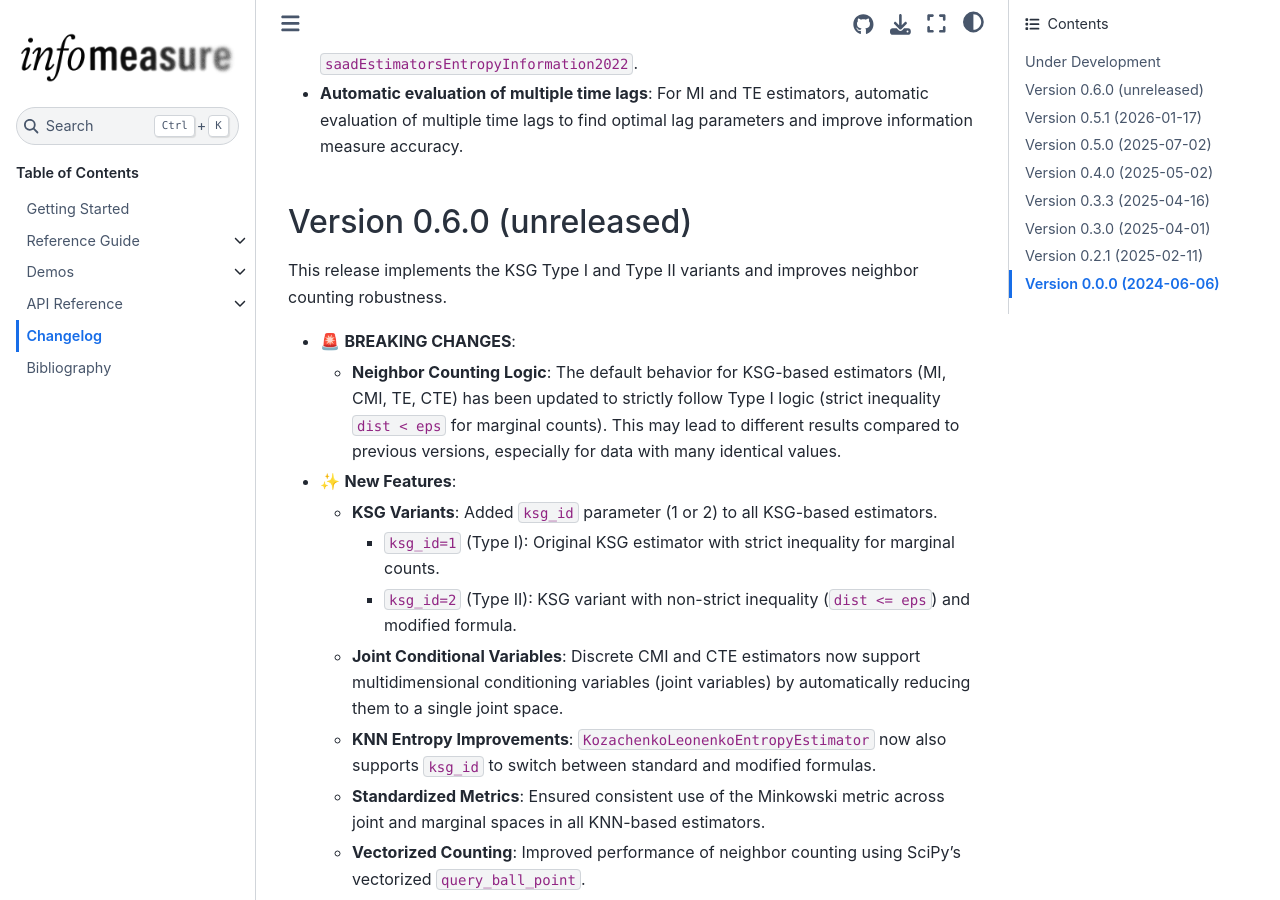
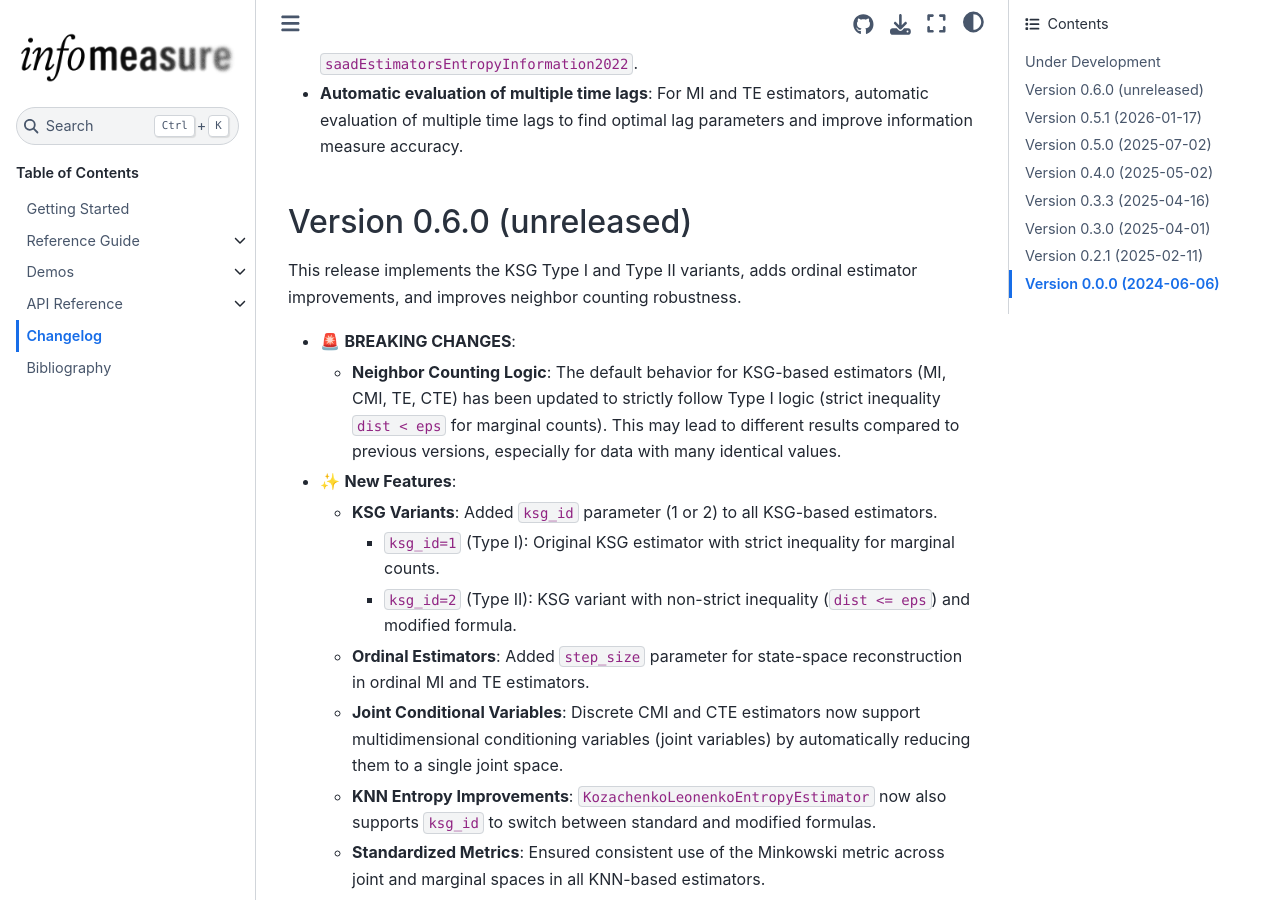
Before and after one commit to cbueth/infomeasure, a Sphinx documentation site: the page built from docs/changelog.md, in a window 1280 px wide and 900 px high, scrolled down 1314 px. Built offline with Sphinx 7.4.7 and the Sphinx Book theme 1.1.4, drawn with Linux system fonts in a browser that asks for light colours; pages that are not in the unit, such as notebooks, are missing from menus; cross-references to code outside the pages are shown as plain code.

Commit message:
release: prepare `v0.6.0-rc1` with KSG and ordinal estimator updates
Signed-off-by: Carlson Büth <commit@cbueth.de>

```diff
--- a/docs/changelog.md
+++ b/docs/changelog.md
@@ -30,7 +30,7 @@
 
 ## Version 0.6.0 (unreleased)
 
-This release implements the KSG Type I and Type II variants and improves neighbor counting robustness.
+This release implements the KSG Type I and Type II variants, adds ordinal estimator improvements, and improves neighbor counting robustness.
 
 - 🚨 **BREAKING CHANGES**:
 
@@ -41,6 +41,7 @@ This release implements the KSG Type I and Type II variants and improves neighbo
   - **KSG Variants**: Added `ksg_id` parameter (1 or 2) to all KSG-based estimators.
     - `ksg_id=1` (Type I): Original KSG estimator with strict inequality for marginal counts.
     - `ksg_id=2` (Type II): KSG variant with non-strict inequality (`dist <= eps`) and modified formula.
+  - **Ordinal Estimators**: Added `step_size` parameter for state-space reconstruction in ordinal MI and TE estimators.
   - **Joint Conditional Variables**: Discrete CMI and CTE estimators now support multidimensional conditioning variables (joint variables) by automatically reducing them to a single joint space.
   - **KNN Entropy Improvements**: `KozachenkoLeonenkoEntropyEstimator` now also supports `ksg_id` to switch between standard and modified formulas.
   - **Standardized Metrics**: Ensured consistent use of the Minkowski metric across joint and marginal spaces in all KNN-based estimators.
--- a/docs/conf.py
+++ b/docs/conf.py
@@ -22,7 +22,7 @@ from datetime import datetime
 project = "infomeasure"
 copyright = f"2024–{datetime.now().year}, infomeasure maintainers"
 author = "Carlson Büth, Acharya Kishor, and Massimiliano Zanin"
-version = "0.5.1"
+version = "0.6.0-rc1"
 
 # -- General configuration ---------------------------------------------------
 # https://www.sphinx-doc.org/en/master/usage/configuration.html#general-configuration
--- a/infomeasure/_version.py
+++ b/infomeasure/_version.py
@@ -1,3 +1,3 @@
 """infomeasure package version."""
 
-__version__ = "0.5.1"
+__version__ = "0.6.0-rc1"
```
Also changed, not shown: 1 other file.
